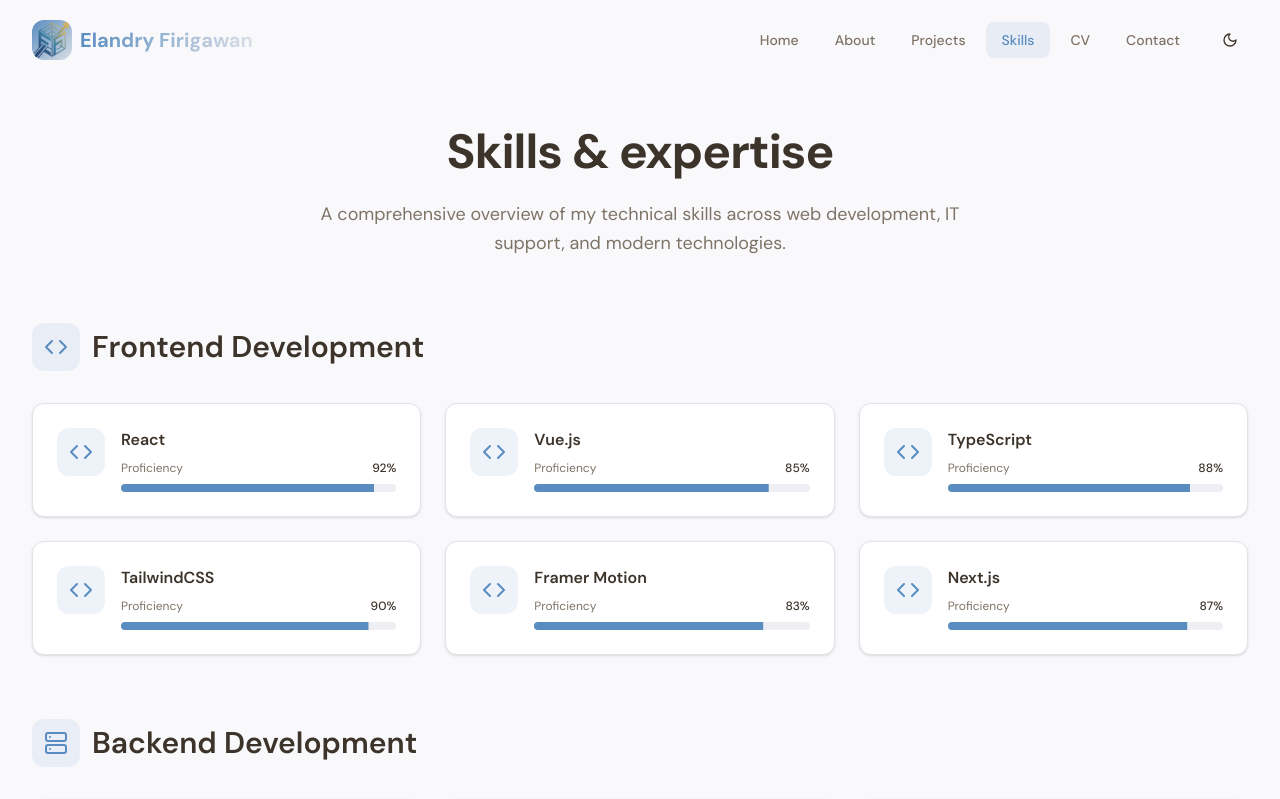
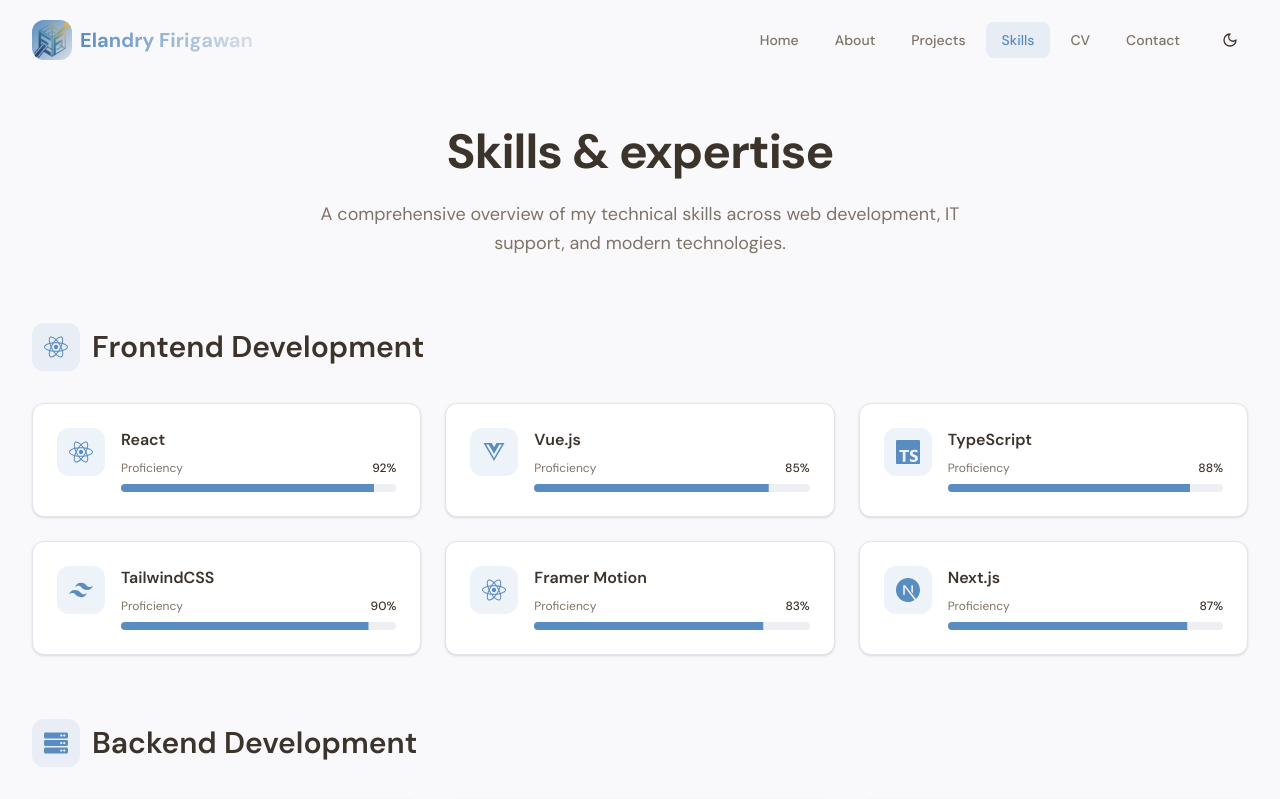
Before and after one commit to elandryfirgiawan/web, a React (Vite) app: page /skills in a window 1280 px wide. Shown: the top 799 px of the page. Built offline with nearby package versions, Linux system fonts and the light colour scheme.

Commit message:
feat: update datapage

```diff
--- /dev/null
+++ b/src/data/projects.js
@@ -0,0 +1,37 @@
+const projects = [
+  {
+    title: 'Portfolio Website Builder',
+    description: 'Developed a personal portfolio website...',
+    image: '/project/portofolio.png',
+    tags: ['React', 'TailwindCSS', 'Framer Motion', 'Vercel'],
+    category: ['Frontend'],
+    github: 'https://github.com/elandryfirgiawan/web',
+    demo: 'https://elandryfirgiawan-web.vercel.app/'
+  },
+  {
+    title: 'Dashboard Admin Portal Magang',
+    description: 'Developed a web-based Internship Admin Panel...',
+    image: '/project/portal-magang-admin.png',
+    tags: ['Laravel', 'Filament', 'MySQL', 'REST API'],
+    category: ['Backend', 'Frontend', 'Full Stack'],
+    demo: 'https://services-magang.huabao-indonesia.com/'
+  },
+  {
+    title: 'A web-based application for classifying breast cancer',
+    description: 'A web-based application for classifying breast cancer...',
+    image: '/project/klasifikasi-kanker.jpeg',
+    tags: ['Python', 'Machine Learning', 'Django'],
+    category: ['Full Stack', 'Backend'],
+    github: 'https://github.com/elandryfirgiawan/Klasifikasi_Kanker_Payudara'
+  },
+  {
+    title: 'RESTfull API Huabao Recruitment app mobile',
+    description: 'Built a RESTful API for a recruitment platform...',
+    image: '/project/api-huabao-recruitment.png',
+    tags: ['MySql', 'Laravel', 'RESTful API'],
+    category: ['Backend'],
+    github: 'https://github.com/elandryfirgiawan/recruitment-app'
+  }
+];
+
+export default projects;
--- /dev/null
+++ b/src/data/skills.js
@@ -0,0 +1,110 @@
+import {
+  FaReact,
+  FaVuejs,
+  FaNodeJs,
+  FaDocker,
+  FaGitAlt,
+  FaHtml5,
+  FaCss3Alt,
+  FaJs,
+  FaServer,
+  FaTools
+} from 'react-icons/fa';
+
+import {
+  SiTypescript,
+  SiTailwindcss,
+  SiNextdotjs,
+  SiExpress,
+  SiMysql,
+  SiMongodb,
+  SiPostgresql,
+  SiFirebase,
+  SiPrisma,
+  SiRedis,
+  SiGraphql,
+  SiNginx,
+  SiLinux,
+  SiPython,
+} from 'react-icons/si';
+const skillCategories = [
+  {
+    title: 'Frontend Development',
+    icon: FaReact,
+    skills: [
+      { name: 'React', icon: FaReact, level: 92 },
+      { name: 'Vue.js', icon: FaVuejs, level: 85 },
+      { name: 'TypeScript', icon: SiTypescript, level: 88 },
+      { name: 'TailwindCSS', icon: SiTailwindcss, level: 90 },
+      { name: 'Framer Motion', icon: FaReact, level: 83 }, // fallback terbaik
+      { name: 'Next.js', icon: SiNextdotjs, level: 87 }
+    ]
+  },
+
+  {
+    title: 'Backend Development',
+    icon: FaServer,
+    skills: [
+      { name: 'Node.js', icon: FaNodeJs, level: 90 },
+      { name: 'Express', icon: SiExpress, level: 88 },
+      { name: 'Python', icon: SiPython, level: 82 },
+      { name: 'REST APIs', icon: FaServer, level: 91 },
+      { name: 'GraphQL', icon: SiGraphql, level: 78 },
+      { name: 'Microservices', icon: FaServer, level: 80 }
+    ]
+  },
+
+  {
+    title: 'Database & Storage',
+    icon: SiMysql,
+    skills: [
+      { name: 'PostgreSQL', icon: SiPostgresql, level: 87 },
+      { name: 'MongoDB', icon: SiMongodb, level: 85 },
+      { name: 'Redis', icon: SiRedis, level: 81 },
+      { name: 'Firebase', icon: SiFirebase, level: 83 },
+      { name: 'MySQL', icon: SiMysql, level: 79 },
+      { name: 'Prisma ORM', icon: SiPrisma, level: 84 }
+    ]
+  },
+
+  {
+    title: 'DevOps & Tools',
+    icon: FaDocker,
+    skills: [
+      { name: 'Git & GitHub', icon: FaGitAlt, level: 93 },
+      { name: 'Docker', icon: FaDocker, level: 86 },
+      { name: 'AWS', icon: FaServer, level: 82 },
+      { name: 'CI/CD', icon: FaTools, level: 80 },
+      { name: 'Nginx', icon: SiNginx, level: 77 },
+      { name: 'Linux', icon: SiLinux, level: 85 }
+    ]
+  },
+
+  {
+    title: 'IT Support',
+    icon: FaTools,
+    skills: [
+      { name: 'Windows Server', icon: FaServer, level: 88 },
+      { name: 'Network Administration', icon: FaServer, level: 86 },
+      { name: 'Active Directory', icon: FaServer, level: 84 },
+      { name: 'Troubleshooting', icon: FaTools, level: 91 },
+      { name: 'System Security', icon: FaTools, level: 83 },
+      { name: 'Help Desk', icon: FaTools, level: 89 }
+    ]
+  },
+
+  {
+    title: 'Web Technologies',
+    icon: FaHtml5,
+    skills: [
+      { name: 'HTML5', icon: FaHtml5, level: 95 },
+      { name: 'CSS3', icon: FaCss3Alt, level: 93 },
+      { name: 'JavaScript', icon: FaJs, level: 91 },
+      { name: 'Responsive Design', icon: FaCss3Alt, level: 92 },
+      { name: 'Web Performance', icon: FaReact, level: 87 },
+      { name: 'Accessibility', icon: FaHtml5, level: 85 }
+    ]
+  }
+];
+
+export default skillCategories;
--- a/src/pages/ContactPage.jsx
+++ b/src/pages/ContactPage.jsx
@@ -11,6 +11,7 @@
 import Footer from '@/components/Footer.jsx';
 import ScrollToTopButton from '@/components/ScrollToTopButton.jsx';
 import { motion } from 'framer-motion';
+import { FaWhatsapp } from 'react-icons/fa';
 
 const ContactPage = () => {
   const { toast } = useToast();
@@ -61,10 +62,16 @@
       href: 'mailto:elandryfirgiawan@gmail.com'
     },
     {
+      icon: FaWhatsapp,
+      label: 'WhatsApp',
+      value: '082236945632',
+      href: 'https://wa.me/6282236945632?text=Hello%20I%20want%20to%20discuss%20a%20project',
+    },
+    {
       icon: MapPin,
       label: 'Location',
       value: 'Morowali, Indonesia',
-      href: 'https://maps.app.goo.gl/732bwShREqbdM2YH8' // Google Maps link to location
+      href: 'https://maps.app.goo.gl/732bwShREqbdM2YH8'
     }
   ];
 
--- a/src/pages/HomePage.jsx
+++ b/src/pages/HomePage.jsx
@@ -9,22 +9,10 @@
 import Footer from '@/components/Footer.jsx';
 import ScrollToTopButton from '@/components/ScrollToTopButton.jsx';
 import { motion } from 'framer-motion';
+import projects from '@/data/projects';
 
 const HomePage = () => {
-  const featuredProjects = [
-    {
-      title: 'E-commerce Platform',
-      description: 'Full-stack online store with payment integration, inventory management, and admin dashboard.',
-      tags: ['React', 'Node.js', 'PostgreSQL', 'Stripe'],
-      image: 'https://images.unsplash.com/photo-1557821552-17105176677c?w=800&h=600&fit=crop'
-    },
-    {
-      title: 'IT Support Dashboard',
-      description: 'Comprehensive ticketing system for managing IT support requests with real-time updates.',
-      tags: ['Vue.js', 'Express', 'MongoDB', 'Socket.io'],
-      image: 'https://images.unsplash.com/photo-1551288049-bebda4e38f71?w=800&h=600&fit=crop'
-    }
-  ];
+  const featuredProjects = projects.filter(p => p.category.includes('Full Stack')).slice(0, 2);
 
   const skills = [
     { icon: Code, label: 'Frontend Development', count: '8+ frameworks' },
--- a/src/pages/ProjectsPage.jsx
+++ b/src/pages/ProjectsPage.jsx
@@ -6,49 +6,14 @@
 import ProjectCard from '@/components/ProjectCard.jsx';
 import FilterButton from '@/components/FilterButton.jsx';
 import { motion } from 'framer-motion';
+import projects from '@/data/projects';
 
 const ProjectsPage = () => {
   const [activeFilter, setActiveFilter] = useState('All');
 
   const categories = ['All', 'Frontend', 'Backend', 'Full Stack', 'IT Support'];
 
-  const projects = [
-    {
-      title: 'Portfolio Website Builder',
-      description: 'Developed a personal portfolio website to showcase professional experience, projects, technical skills, and achievements in web development. Built using React, Tailwind CSS, and Framer Motion with a modern responsive design and smooth animations, then deployed on Vercel for fast and reliable public access.',
-      image: '/project/portofolio.png',
-      tags: ['React', 'TailwindCSS', 'Framer Motion', 'Varchel'],
-      category: 'Frontend',
-      github: 'https://github.com/elandryfirgiawan/web',
-      demo: 'https://elandryfirgiawan-web.vercel.app/'
-    },
-    {
-      title: 'Dashboard Admin Portal Magang',
-      description: 'Developed a web-based Internship Admin Panel to manage internship participants, progress monitoring, onboarding, data export, and centralized dashboard statistics efficiently.',
-      image: '/project/portal-magang-admin.png',
-      tags: ['Laravel', 'Filament', 'MySQL', 'REST API'],
-      category: ['Backend', 'Frontend', 'Full Stack'],
-      demo: 'https://services-magang.huabao-indonesia.com/'
-    },
-    {
-      title: 'A web-based application for classifying breast cancer',
-      description: 'A web-based application for classifying breast cancer (Invasive vs Non-Invasive) using DNA sequence data (FASTA format). This system applies Markov Chain feature extraction, PCA for dimensionality reduction, and SVM for classification.',
-      image: '/project/klasifikasi-kanker.jpeg',
-      tags: ['Python', 'Machine Learning', 'Django'],
-      category: ['Full Stack', 'Backend'],
-      github: 'https://github.com/elandryfirgiawan/Klasifikasi_Kanker_Payudara'
-    },
-    {
-      title: 'RESTfull API Huabao Recruitment app mobile',
-      description: 'Built a RESTful API for a recruitment platform using Laravel, featuring secure authentication, email-based password reset, token validation, and structured JSON responses to support integration with mobile applications such as Flutter.',
-      image: '/project/api-huabao-recruitment.png',
-      tags: ['MySql', 'Laravel', 'RESTful API'],
-      category: 'Backend',
-      github: 'https://github.com/elandryfirgiawan/recruitment-app'
-    }
-  ];
-
-  const filteredProjects = activeFilter === 'All'
+ const filteredProjects = activeFilter === 'All'
     ? projects
     : projects.filter(project =>
         project.category.includes(activeFilter)
--- a/src/pages/SkillsPage.jsx
+++ b/src/pages/SkillsPage.jsx
@@ -1,87 +1,13 @@
 import React from 'react';
 import { Helmet } from 'react-helmet';
-import { Code, Database, Wrench, Package, Server, Globe } from 'lucide-react';
 import Header from '@/components/Header.jsx';
 import Footer from '@/components/Footer.jsx';
 import ScrollToTopButton from '@/components/ScrollToTopButton.jsx';
 import SkillCard from '@/components/SkillCard.jsx';
 import { motion } from 'framer-motion';
+import skillCategories from '@/data/skills';
 
 const SkillsPage = () => {
-  const skillCategories = [
-    {
-      title: 'Frontend Development',
-      icon: Code,
-      skills: [
-        { name: 'React', icon: Code, level: 92 },
-        { name: 'Vue.js', icon: Code, level: 85 },
-        { name: 'TypeScript', icon: Code, level: 88 },
-        { name: 'TailwindCSS', icon: Code, level: 90 },
-        { name: 'Framer Motion', icon: Code, level: 83 },
-        { name: 'Next.js', icon: Code, level: 87 }
-      ]
-    },
-    {
-      title: 'Backend Development',
-      icon: Server,
-      skills: [
-        { name: 'Node.js', icon: Server, level: 90 },
-        { name: 'Express', icon: Server, level: 88 },
-        { name: 'Python', icon: Server, level: 82 },
-        { name: 'REST APIs', icon: Server, level: 91 },
-        { name: 'GraphQL', icon: Server, level: 78 },
-        { name: 'Microservices', icon: Server, level: 80 }
-      ]
-    },
-    {
-      title: 'Database & Storage',
-      icon: Database,
-      skills: [
-        { name: 'PostgreSQL', icon: Database, level: 87 },
-        { name: 'MongoDB', icon: Database, level: 85 },
-        { name: 'Redis', icon: Database, level: 81 },
-        { name: 'Firebase', icon: Database, level: 83 },
-        { name: 'MySQL', icon: Database, level: 79 },
-        { name: 'Prisma ORM', icon: Database, level: 84 }
-      ]
-    },
-    {
-      title: 'DevOps & Tools',
-      icon: Package,
-      skills: [
-        { name: 'Git & GitHub', icon: Package, level: 93 },
-        { name: 'Docker', icon: Package, level: 86 },
-        { name: 'AWS', icon: Package, level: 82 },
-        { name: 'CI/CD', icon: Package, level: 80 },
-        { name: 'Nginx', icon: Package, level: 77 },
-        { name: 'Linux', icon: Package, level: 85 }
-      ]
-    },
-    {
-      title: 'IT Support',
-      icon: Wrench,
-      skills: [
-        { name: 'Windows Server', icon: Wrench, level: 88 },
-        { name: 'Network Administration', icon: Wrench, level: 86 },
-        { name: 'Active Directory', icon: Wrench, level: 84 },
-        { name: 'Troubleshooting', icon: Wrench, level: 91 },
-        { name: 'System Security', icon: Wrench, level: 83 },
-        { name: 'Help Desk', icon: Wrench, level: 89 }
-      ]
-    },
-    {
-      title: 'Web Technologies',
-      icon: Globe,
-      skills: [
-        { name: 'HTML5', icon: Globe, level: 95 },
-        { name: 'CSS3', icon: Globe, level: 93 },
-        { name: 'JavaScript', icon: Globe, level: 91 },
-        { name: 'Responsive Design', icon: Globe, level: 92 },
-        { name: 'Web Performance', icon: Globe, level: 87 },
-        { name: 'Accessibility', icon: Globe, level: 85 }
-      ]
-    }
-  ];
 
   return (
     <>
```
Also changed, not shown: package.json (+5 -5 lines).
